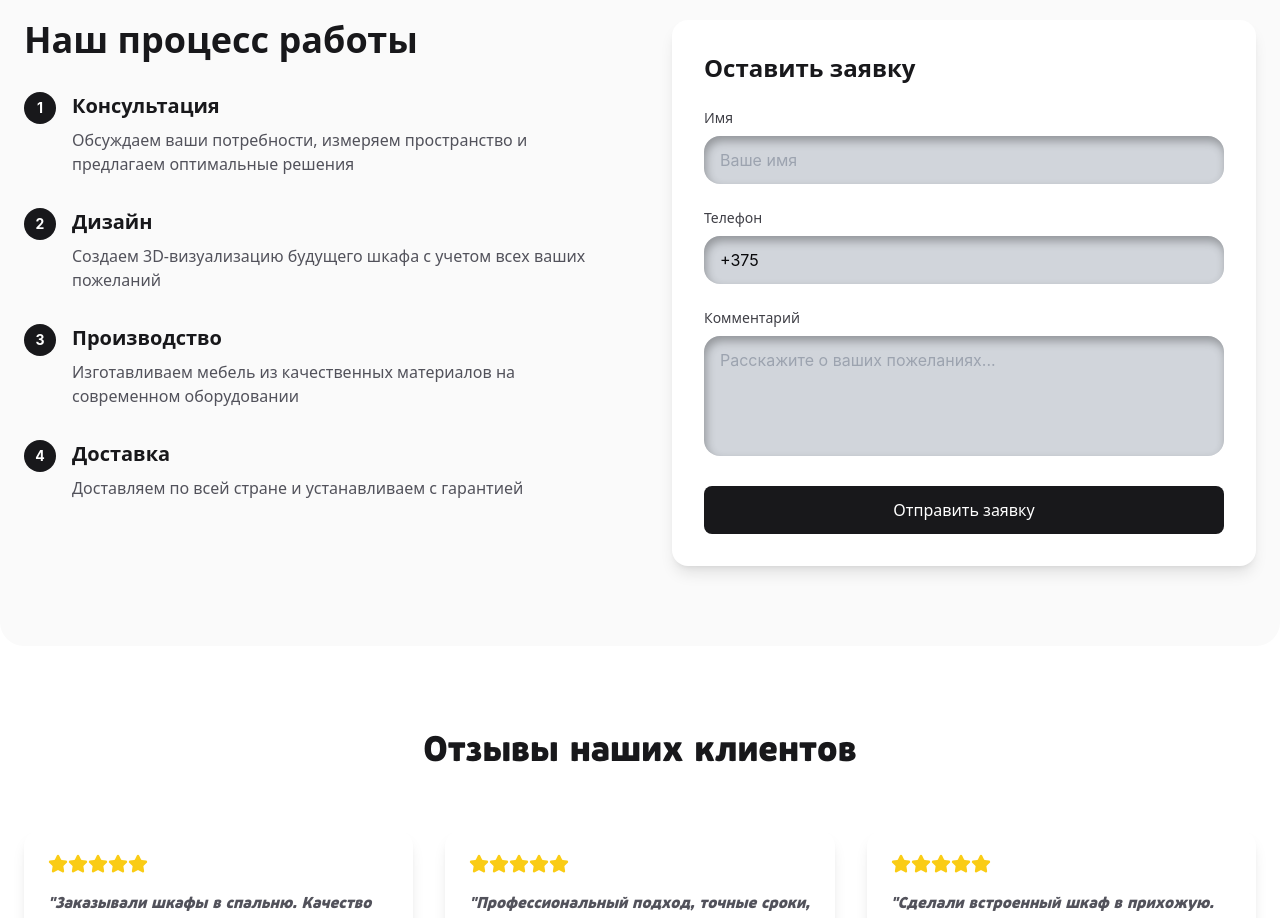
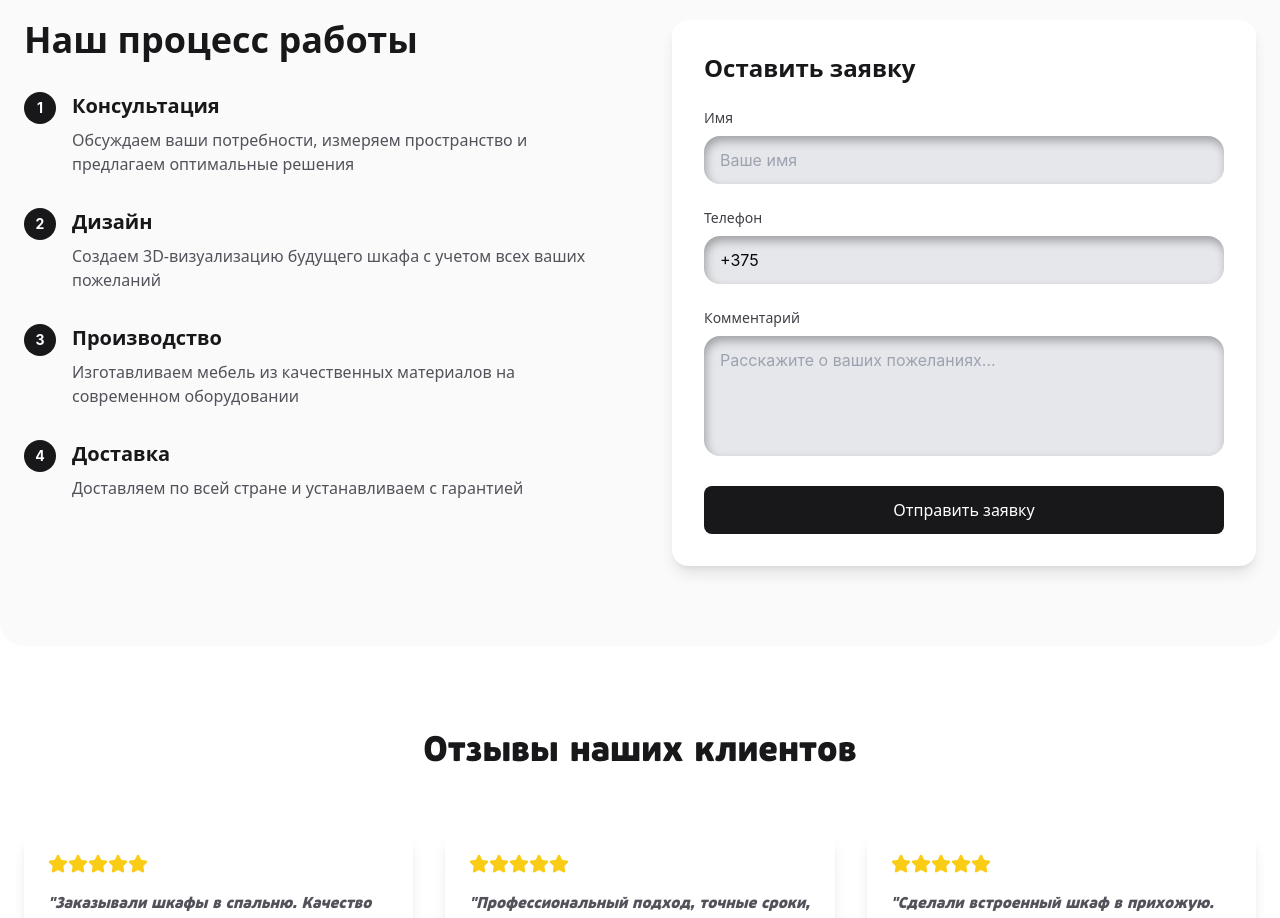
Before and after one commit to tuttoxa9/doors2, a Next.js app: page / in a window 1280 px wide. Shown: the part 860-1778 px from the top of the page. Built offline with nearby package versions, Linux system fonts and the light colour scheme; a web font is replaced by a local one.

Commit message:
Lighten input field background color from gray-300 to gray-200

```diff
--- a/src/components/ContactModal.tsx
+++ b/src/components/ContactModal.tsx
@@ -114,7 +114,7 @@ export default function ContactModal({ isOpen, onClose }: ContactModalProps) {
               name="name"
               value={formData.name}
               onChange={handleInputChange}
-              className="w-full px-4 py-3 border-none outline-none rounded-2xl bg-gray-300 shadow-[inset_2px_5px_10px_rgba(0,0,0,0.3)] transition-all duration-300 ease-in-out focus:bg-white focus:scale-105 focus:shadow-[13px_13px_100px_#969696,-13px_-13px_100px_#ffffff]"
+              className="w-full px-4 py-3 border-none outline-none rounded-2xl bg-gray-200 shadow-[inset_2px_5px_10px_rgba(0,0,0,0.3)] transition-all duration-300 ease-in-out focus:bg-white focus:scale-105 focus:shadow-[13px_13px_100px_#969696,-13px_-13px_100px_#ffffff]"
               placeholder="Ваше имя"
               autoFocus
               autoComplete="name"
@@ -132,7 +132,7 @@ export default function ContactModal({ isOpen, onClose }: ContactModalProps) {
                 name="phone"
                 value={formData.phone}
                 onChange={handleInputChange}
-                className="w-full px-4 py-3 pr-12 border-none outline-none rounded-2xl bg-gray-300 shadow-[inset_2px_5px_10px_rgba(0,0,0,0.3)] transition-all duration-300 ease-in-out focus:bg-white focus:scale-105 focus:shadow-[13px_13px_100px_#969696,-13px_-13px_100px_#ffffff]"
+                className="w-full px-4 py-3 pr-12 border-none outline-none rounded-2xl bg-gray-200 shadow-[inset_2px_5px_10px_rgba(0,0,0,0.3)] transition-all duration-300 ease-in-out focus:bg-white focus:scale-105 focus:shadow-[13px_13px_100px_#969696,-13px_-13px_100px_#ffffff]"
                 autoComplete="tel"
                 placeholder="+375XXXXXXXXX"
                 required
@@ -154,7 +154,7 @@ export default function ContactModal({ isOpen, onClose }: ContactModalProps) {
               value={formData.comment}
               onChange={handleInputChange}
               rows={4}
-              className="w-full px-4 py-3 border-none outline-none rounded-2xl bg-gray-300 shadow-[inset_2px_5px_10px_rgba(0,0,0,0.3)] transition-all duration-300 ease-in-out focus:bg-white focus:scale-105 focus:shadow-[13px_13px_100px_#969696,-13px_-13px_100px_#ffffff] resize-none"
+              className="w-full px-4 py-3 border-none outline-none rounded-2xl bg-gray-200 shadow-[inset_2px_5px_10px_rgba(0,0,0,0.3)] transition-all duration-300 ease-in-out focus:bg-white focus:scale-105 focus:shadow-[13px_13px_100px_#969696,-13px_-13px_100px_#ffffff] resize-none"
               placeholder="Расскажите о ваших пожеланиях..."
               autoComplete="off"
             />
--- a/src/components/MainSection.tsx
+++ b/src/components/MainSection.tsx
@@ -234,7 +234,7 @@ export default function MainSection({ showContactForm = false, setShowContactFor
                     name="name"
                     value={formData.name}
                     onChange={handleInputChange}
-                    className="w-full px-4 py-3 border-none outline-none rounded-2xl bg-gray-300 shadow-[inset_2px_5px_10px_rgba(0,0,0,0.3)] transition-all duration-300 ease-in-out focus:bg-white focus:scale-105 focus:shadow-[13px_13px_100px_#969696,-13px_-13px_100px_#ffffff]"
+                    className="w-full px-4 py-3 border-none outline-none rounded-2xl bg-gray-200 shadow-[inset_2px_5px_10px_rgba(0,0,0,0.3)] transition-all duration-300 ease-in-out focus:bg-white focus:scale-105 focus:shadow-[13px_13px_100px_#969696,-13px_-13px_100px_#ffffff]"
                     placeholder="Ваше имя"
                     autoComplete="name"
                     required
@@ -251,7 +251,7 @@ export default function MainSection({ showContactForm = false, setShowContactFor
                       name="phone"
                       value={formData.phone}
                       onChange={handleInputChange}
-                      className="w-full px-4 py-3 pr-12 border-none outline-none rounded-2xl bg-gray-300 shadow-[inset_2px_5px_10px_rgba(0,0,0,0.3)] transition-all duration-300 ease-in-out focus:bg-white focus:scale-105 focus:shadow-[13px_13px_100px_#969696,-13px_-13px_100px_#ffffff]"
+                      className="w-full px-4 py-3 pr-12 border-none outline-none rounded-2xl bg-gray-200 shadow-[inset_2px_5px_10px_rgba(0,0,0,0.3)] transition-all duration-300 ease-in-out focus:bg-white focus:scale-105 focus:shadow-[13px_13px_100px_#969696,-13px_-13px_100px_#ffffff]"
                       placeholder="+375XXXXXXXXX"
                       autoComplete="tel"
                       required
@@ -273,7 +273,7 @@ export default function MainSection({ showContactForm = false, setShowContactFor
                     value={formData.comment}
                     onChange={handleInputChange}
                     rows={4}
-                    className="w-full px-4 py-3 border-none outline-none rounded-2xl bg-gray-300 shadow-[inset_2px_5px_10px_rgba(0,0,0,0.3)] transition-all duration-300 ease-in-out focus:bg-white focus:scale-105 focus:shadow-[13px_13px_100px_#969696,-13px_-13px_100px_#ffffff] resize-none"
+                    className="w-full px-4 py-3 border-none outline-none rounded-2xl bg-gray-200 shadow-[inset_2px_5px_10px_rgba(0,0,0,0.3)] transition-all duration-300 ease-in-out focus:bg-white focus:scale-105 focus:shadow-[13px_13px_100px_#969696,-13px_-13px_100px_#ffffff] resize-none"
                     placeholder="Расскажите о ваших пожеланиях..."
                     autoComplete="off"
                   />
--- a/src/components/ShoppingCart.tsx
+++ b/src/components/ShoppingCart.tsx
@@ -344,7 +344,7 @@ export default function ShoppingCart({ onOrderSubmit }: ShoppingCartProps) {
                       value={orderData.phone}
                       onChange={(e) => handleInputChange('phone', e.target.value)}
                       placeholder="+375XXXXXXXXX"
-                      className="w-full px-3 sm:px-4 py-2 sm:py-3 border-none outline-none rounded-2xl bg-gray-300 shadow-[inset_2px_5px_10px_rgba(0,0,0,0.3)] transition-all duration-300 ease-in-out focus:bg-white focus:scale-105 focus:shadow-[13px_13px_100px_#969696,-13px_-13px_100px_#ffffff] text-sm sm:text-base"
+                      className="w-full px-3 sm:px-4 py-2 sm:py-3 border-none outline-none rounded-2xl bg-gray-200 shadow-[inset_2px_5px_10px_rgba(0,0,0,0.3)] transition-all duration-300 ease-in-out focus:bg-white focus:scale-105 focus:shadow-[13px_13px_100px_#969696,-13px_-13px_100px_#ffffff] text-sm sm:text-base"
                       autoComplete="tel"
                       required
                     />
@@ -359,7 +359,7 @@ export default function ShoppingCart({ onOrderSubmit }: ShoppingCartProps) {
                       value={orderData.name}
                       onChange={(e) => handleInputChange('name', e.target.value)}
                       placeholder="Ваше имя"
-                      className="w-full px-3 sm:px-4 py-2 sm:py-3 border-none outline-none rounded-2xl bg-gray-300 shadow-[inset_2px_5px_10px_rgba(0,0,0,0.3)] transition-all duration-300 ease-in-out focus:bg-white focus:scale-105 focus:shadow-[13px_13px_100px_#969696,-13px_-13px_100px_#ffffff] text-sm sm:text-base"
+                      className="w-full px-3 sm:px-4 py-2 sm:py-3 border-none outline-none rounded-2xl bg-gray-200 shadow-[inset_2px_5px_10px_rgba(0,0,0,0.3)] transition-all duration-300 ease-in-out focus:bg-white focus:scale-105 focus:shadow-[13px_13px_100px_#969696,-13px_-13px_100px_#ffffff] text-sm sm:text-base"
                       autoComplete="name"
                     />
                   </div>
@@ -374,7 +374,7 @@ export default function ShoppingCart({ onOrderSubmit }: ShoppingCartProps) {
                       value={orderData.address}
                       onChange={(e) => handleInputChange('address', e.target.value)}
                       placeholder="Город, улица, дом"
-                      className="w-full px-3 sm:px-4 py-2 sm:py-3 border-none outline-none rounded-2xl bg-gray-300 shadow-[inset_2px_5px_10px_rgba(0,0,0,0.3)] transition-all duration-300 ease-in-out focus:bg-white focus:scale-105 focus:shadow-[13px_13px_100px_#969696,-13px_-13px_100px_#ffffff] text-sm sm:text-base"
+                      className="w-full px-3 sm:px-4 py-2 sm:py-3 border-none outline-none rounded-2xl bg-gray-200 shadow-[inset_2px_5px_10px_rgba(0,0,0,0.3)] transition-all duration-300 ease-in-out focus:bg-white focus:scale-105 focus:shadow-[13px_13px_100px_#969696,-13px_-13px_100px_#ffffff] text-sm sm:text-base"
                       autoComplete="address-line1"
                     />
                   </div>
@@ -388,7 +388,7 @@ export default function ShoppingCart({ onOrderSubmit }: ShoppingCartProps) {
                       onChange={(e) => handleInputChange('comment', e.target.value)}
                       placeholder="Дополнительные пожелания..."
                       rows={2}
-                      className="w-full px-3 sm:px-4 py-2 sm:py-3 border-none outline-none rounded-2xl bg-gray-300 shadow-[inset_2px_5px_10px_rgba(0,0,0,0.3)] transition-all duration-300 ease-in-out focus:bg-white focus:scale-105 focus:shadow-[13px_13px_100px_#969696,-13px_-13px_100px_#ffffff] resize-none text-sm sm:text-base"
+                      className="w-full px-3 sm:px-4 py-2 sm:py-3 border-none outline-none rounded-2xl bg-gray-200 shadow-[inset_2px_5px_10px_rgba(0,0,0,0.3)] transition-all duration-300 ease-in-out focus:bg-white focus:scale-105 focus:shadow-[13px_13px_100px_#969696,-13px_-13px_100px_#ffffff] resize-none text-sm sm:text-base"
                       autoComplete="off"
                     />
                   </div>
```
